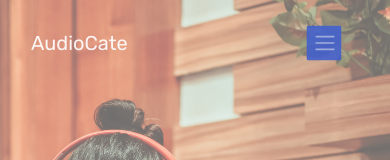
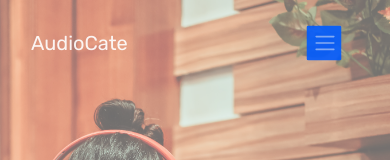
Before and after one commit to Lazy-poet/SauceCode-Project, a plain HTML site: page AudioCate/index.html in a window 390 px wide. Shown: the top 160 px of the page. Drawn offline with nearby package versions, Linux system fonts and the light colour scheme.

Commit message:
Update main.css

```diff
--- a/AudioCate/main.css
+++ b/AudioCate/main.css
@@ -15,7 +15,7 @@ body{
   height: 70px;
   width: 70px;
   z-index: 500;
-  background-color: #4361cc;
+  background-color: #005bff;
   font-size: 2rem;
 }
 
```
